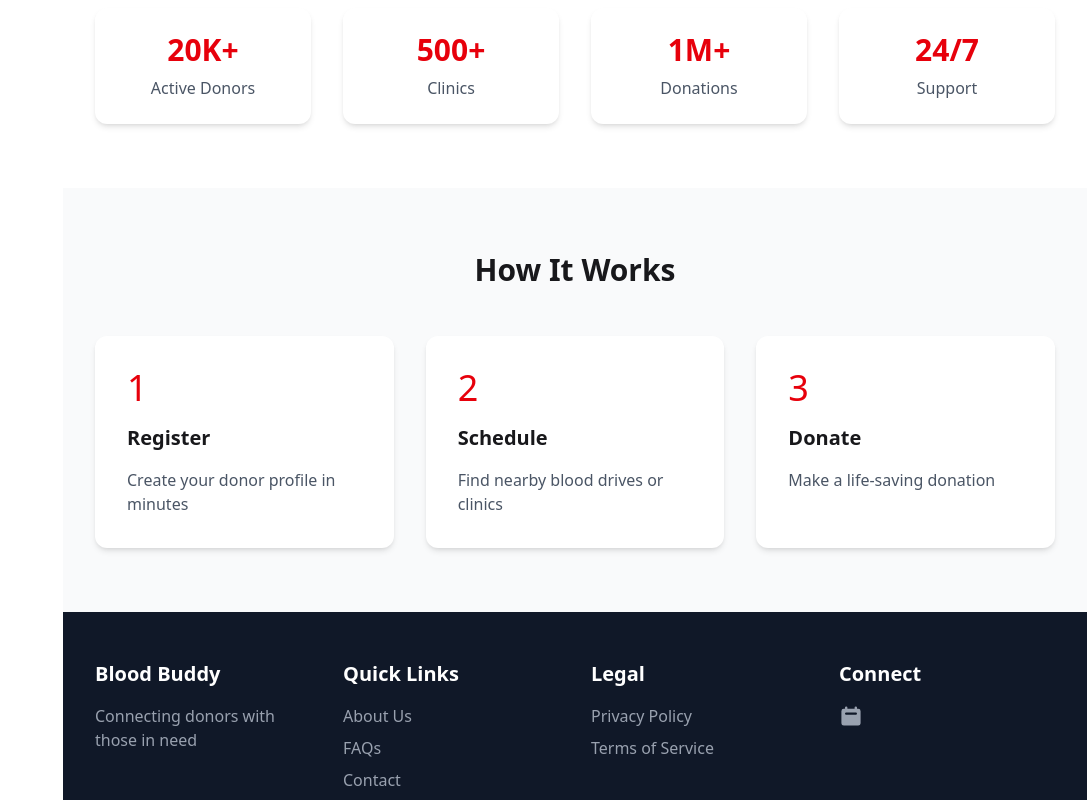
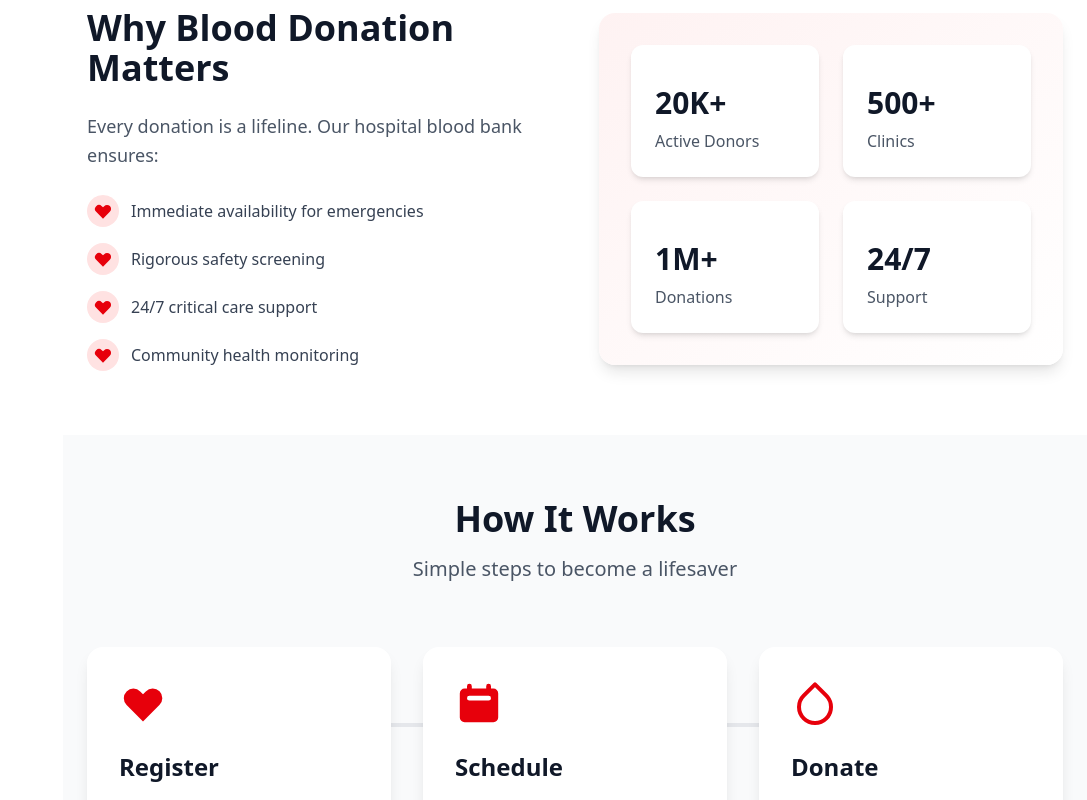
Before and after one commit to ManashR7488/smart-blood-Donation-System, a React (Vite) app in the folder client/: page / in a window 1280 px wide. Shown: the part 820-1620 px from the top of the page, without its empty margins (193-1280 px from the left). Built offline with nearby package versions, Linux system fonts and the light colour scheme.

Commit message:
server setup for deployment

```diff
--- a/client/src/Pages/Home/Home.jsx
+++ b/client/src/Pages/Home/Home.jsx
@@ -1,7 +1,8 @@
 import React from "react";
 import { motion } from "framer-motion";
-import { HiCalendar } from "react-icons/hi";
+import { HiCalendar, HiHeart } from "react-icons/hi";
 import { useNavigate } from "react-router-dom";
+import { FiDroplet } from "react-icons/fi";
 
 const stats = [
   { value: "20K+", label: "Active Donors" },
@@ -22,6 +23,25 @@ const steps = [
 
 const Home = () => {
   const navigate = useNavigate();
+
+
+  const steps = [
+    {
+      icon: <HiHeart className="w-12 h-12 text-red-600" />,
+      title: "Register",
+      desc: "Create your donor profile in minutes"
+    },
+    {
+      icon: <HiCalendar className="w-12 h-12 text-red-600" />,
+      title: "Schedule",
+      desc: "Find nearby blood drives or clinics"
+    },
+    {
+      icon: <FiDroplet className="w-12 h-12 text-red-600" />,
+      title: "Donate",
+      desc: "Make a life-saving donation"
+    },
+  ];
 
   return (
     <main className="main-content w-full transition-margin duration-300 ease-in-out bg-base-100">
@@ -86,39 +106,77 @@ const Home = () => {
       </section>
 
       {/* Statistics Section */}
-      <section className="py-16 px-8">
-        <div className="max-w-6xl mx-auto grid grid-cols-1 md:grid-cols-4 gap-8">
+      <section className="py-16 px-6 bg-white">
+        <div className="max-w-7xl mx-auto grid grid-cols-1 md:grid-cols-2 gap-12 items-center">
+          <div className="space-y-6">
+            <h2 className="text-4xl font-bold text-gray-900">
+              Why Blood Donation Matters
+            </h2>
+            <p className="text-lg text-gray-600 leading-relaxed">
+              Every donation is a lifeline. Our hospital blood bank ensures:
+            </p>
+            <ul className="space-y-4">
+              {[
+                "Immediate availability for emergencies",
+                "Rigorous safety screening",
+                "24/7 critical care support",
+                "Community health monitoring"
+              ].map((item, i) => (
+                <li key={i} className="flex items-center gap-3">
+                  <div className="w-8 h-8 bg-red-100 rounded-full flex items-center justify-center">
+                    <HiHeart className="w-5 h-5 text-red-600" />
+                  </div>
+                  <span className="text-gray-700">{item}</span>
+                </li>
+              ))}
+            </ul>
+          </div>
+          <div className="bg-gradient-to-br from-red-50 to-white p-8 rounded-2xl shadow-lg">
+            <div className="grid grid-cols-2 gap-6">
               {stats.map((stat, i) => (
                 <motion.div
                   key={i}
-              className="text-center p-6 bg-white rounded-xl shadow-md"
-              whileHover={{ scale: 1.05 }}
+                  className="bg-white p-6 rounded-xl shadow-md hover:shadow-lg transition-shadow"
+                  whileHover={{ y: -5 }}
                 >
-              <div className="text-3xl font-bold text-red-600 mb-2">
+                  <div className="text-red-600 mb-4">{stat.icon}</div>
+                  <div className="text-3xl font-bold text-gray-900 mb-2">
                     {stat.value}
                   </div>
-              <div className="text-gray-600">{stat.label}</div>
+                  <div className="text-gray-600 font-medium">{stat.label}</div>
                 </motion.div>
               ))}
+            </div>
+          </div>
         </div>
       </section>
 
       {/* How It Works Section */}
-      <section className="py-16 px-8 bg-gray-50">
-        <div className="max-w-6xl mx-auto">
-          <h2 className="text-3xl font-bold text-center mb-12">How It Works</h2>
-          <div className="grid grid-cols-1 md:grid-cols-3 gap-8">
+      <section className="py-16 px-6 bg-gray-50">
+        <div className="max-w-7xl mx-auto space-y-16">
+          <div className="text-center space-y-4">
+            <h2 className="text-4xl font-bold text-gray-900">How It Works</h2>
+            <p className="text-xl text-gray-600 max-w-2xl mx-auto">
+              Simple steps to become a lifesaver
+            </p>
+          </div>
+
+          <div className="grid grid-cols-1 md:grid-cols-3 gap-8 relative">
+            <div className="absolute hidden md:block inset-0 w-2/3 mx-auto h-1 bg-gray-200 top-1/3 -translate-y-1/2"></div>
             {steps.map((item, i) => (
               <motion.div
                 key={i}
-                className="bg-white p-8 rounded-xl shadow-md"
+                className="bg-white p-8 rounded-2xl shadow-lg hover:shadow-xl transition-shadow relative z-10"
                 initial={{ opacity: 0, y: 20 }}
-                animate={{ opacity: 1, y: 0 }}
-                transition={{ delay: 0.2 * i }}
+                whileInView={{ opacity: 1, y: 0 }}
+                transition={{ delay: i * 0.2 }}
+                viewport={{ once: true }}
               >
-                <div className="text-red-600 text-4xl mb-4">{item.step}</div>
-                <h3 className="text-xl font-bold mb-4">{item.title}</h3>
-                <p className="text-gray-600">{item.desc}</p>
+                <div className="mb-6">{item.icon}</div>
+                <h3 className="text-2xl font-bold text-gray-900 mb-4">
+                  {item.title}
+                </h3>
+                <p className="text-gray-600 leading-relaxed">{item.desc}</p>
               </motion.div>
             ))}
           </div>
```
Also changed, not shown: 2 other files (tests, documents, lock files or other folders). Lines whose indentation alone changed are shown as unchanged.
